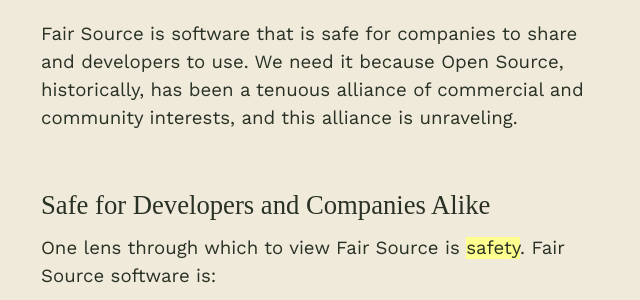
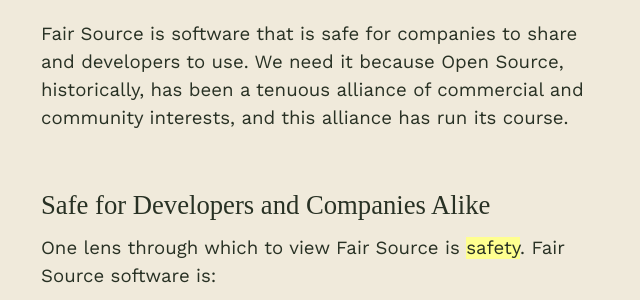
Before and after one commit to chadwhitacre/openpath, a Jekyll site: the page built from 2024/the-historical-case-for-fair-source/index.md, in a window 1280 px wide and 900 px high, scrolled down 514 px. Shown: the part 237-537 px from the top of the window, without its empty margins (319-959 px from the left). Built offline with Jekyll 4.4.1, drawn with Linux system fonts in a browser that asks for light colours; some web fonts are replaced; comment, search, counter and statistics services are not loaded.

Commit message:
Run its course - less heated?

```diff
--- a/2024/the-historical-case-for-fair-source/index.md
+++ b/2024/the-historical-case-for-fair-source/index.md
@@ -10,7 +10,7 @@
 
 Fair Source is software that is safe for companies to share and developers to
 use. We need it because Open Source, historically, has been a tenuous alliance
-of commercial and community interests, and this alliance is unraveling.
+of commercial and community interests, and this alliance has run its course.
 
 ## Safe for Developers and Companies Alike
 
```
